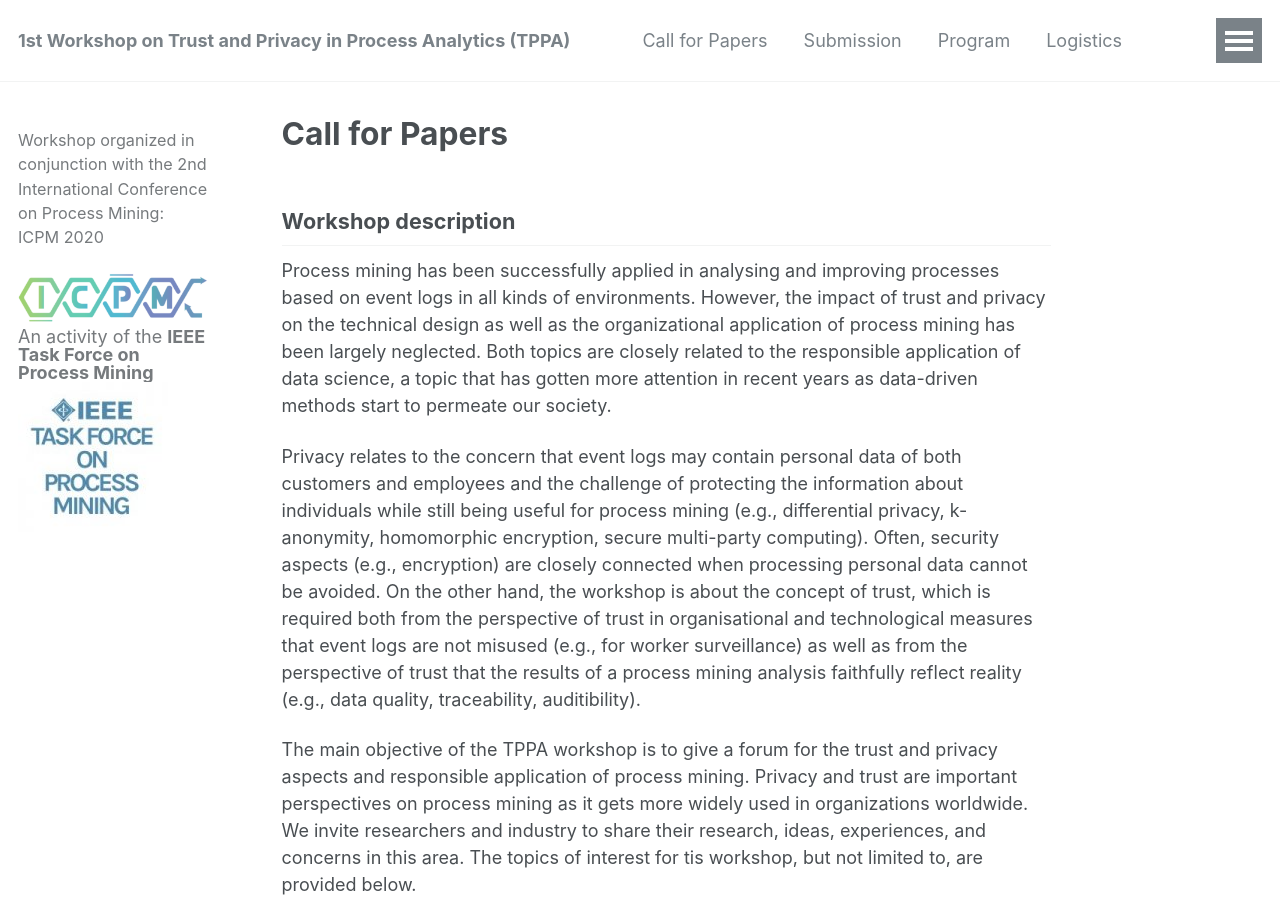
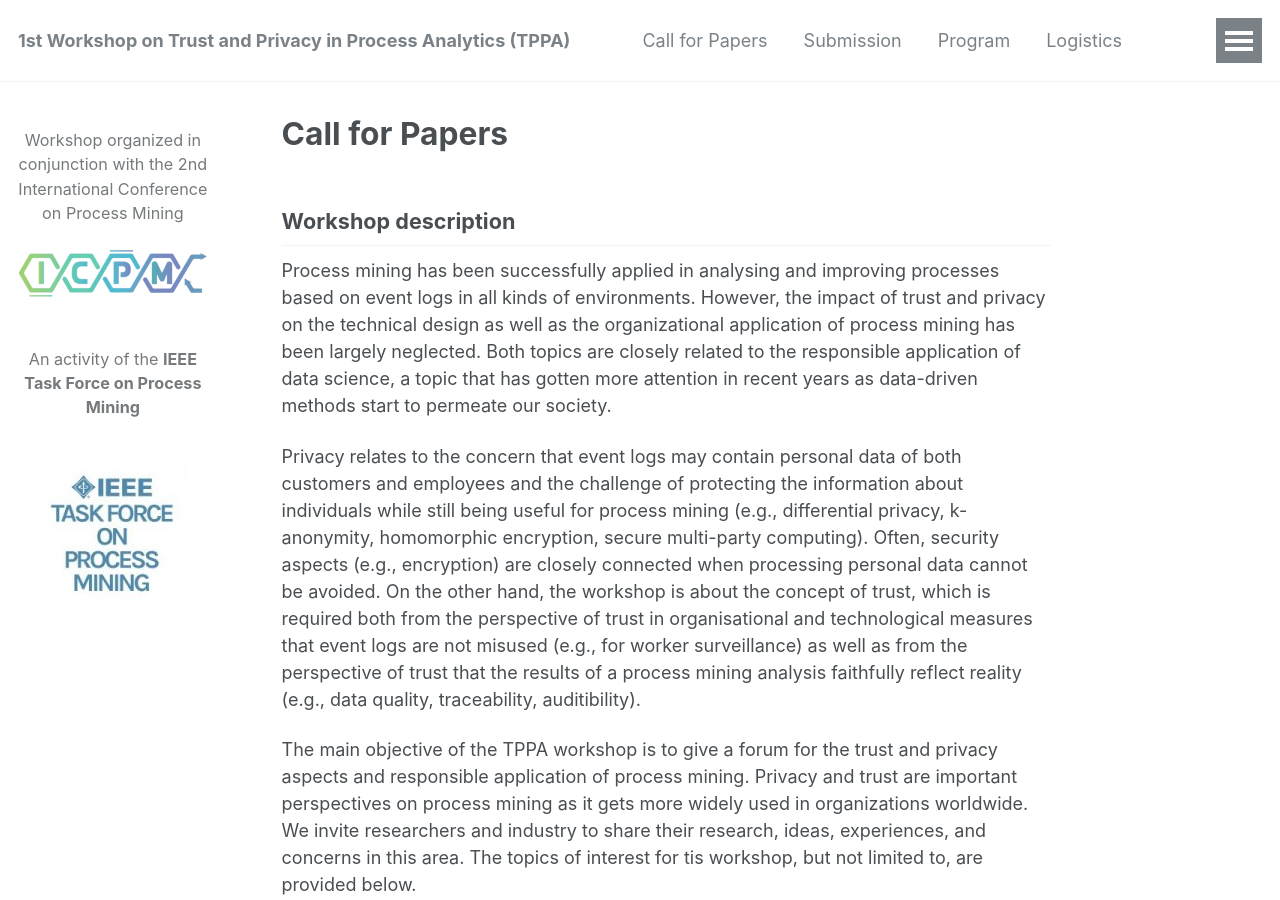
Before and after one commit to academicpages/events, a Jekyll site: the page built from _pages/about.md, in a window 1280 px wide and 900 px high. Built offline with Jekyll 4.4.1, drawn with Linux system fonts in a browser that asks for light colours.

Commit message:
Update author-profile.html

```diff
--- a/_includes/author-profile.html
+++ b/_includes/author-profile.html
@@ -6,14 +6,13 @@
 
 <div>
 
-  <div class="author__content">
-    {% if author.bio %}<p class="author__bio">{{ author.bio }}</p>{% endif %}
-
+  <div class="author__content" style="text-align: center;">
+    <p class="author__bio">Workshop organized in conjunction with the 2nd International Conference on Process Mining</p>
     <a href="https://icpmconference.org/2020/"><img src="images/ICPM_Logo-1024x314-e1558427587186.png"></a>
   </div>
-
-  <div class="author__content">
-    An activity of the <b>IEEE Task Force on Process Mining</b><br/>
+  <br/>
+  <div class="author__content" style="text-align: center;">
+    <p>An activity of the <b>IEEE Task Force on Process Mining</b></p><br/>
     <a href="https://www.win.tue.nl/ieeetfpm/"><img src="images/IEEETF-150x150.jpeg" style="width: 150px"></a>
   </div>
 
```
